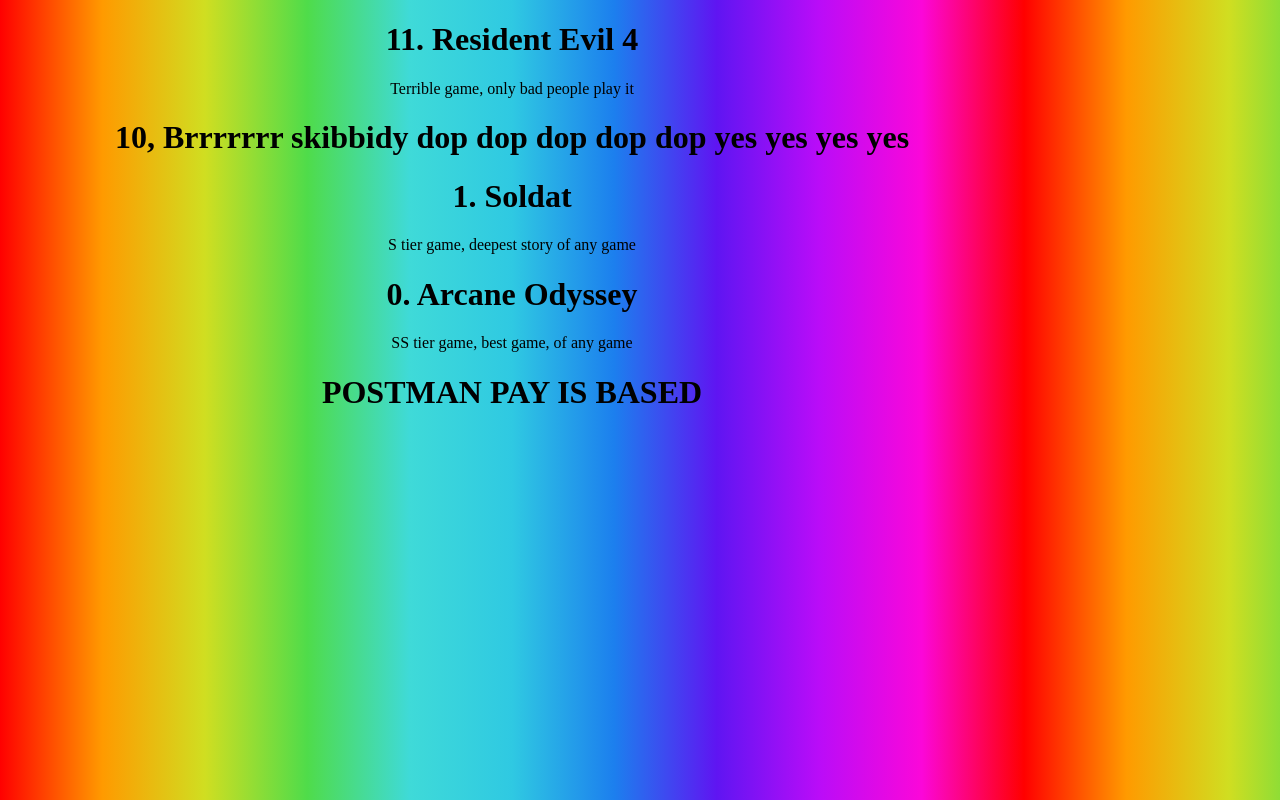
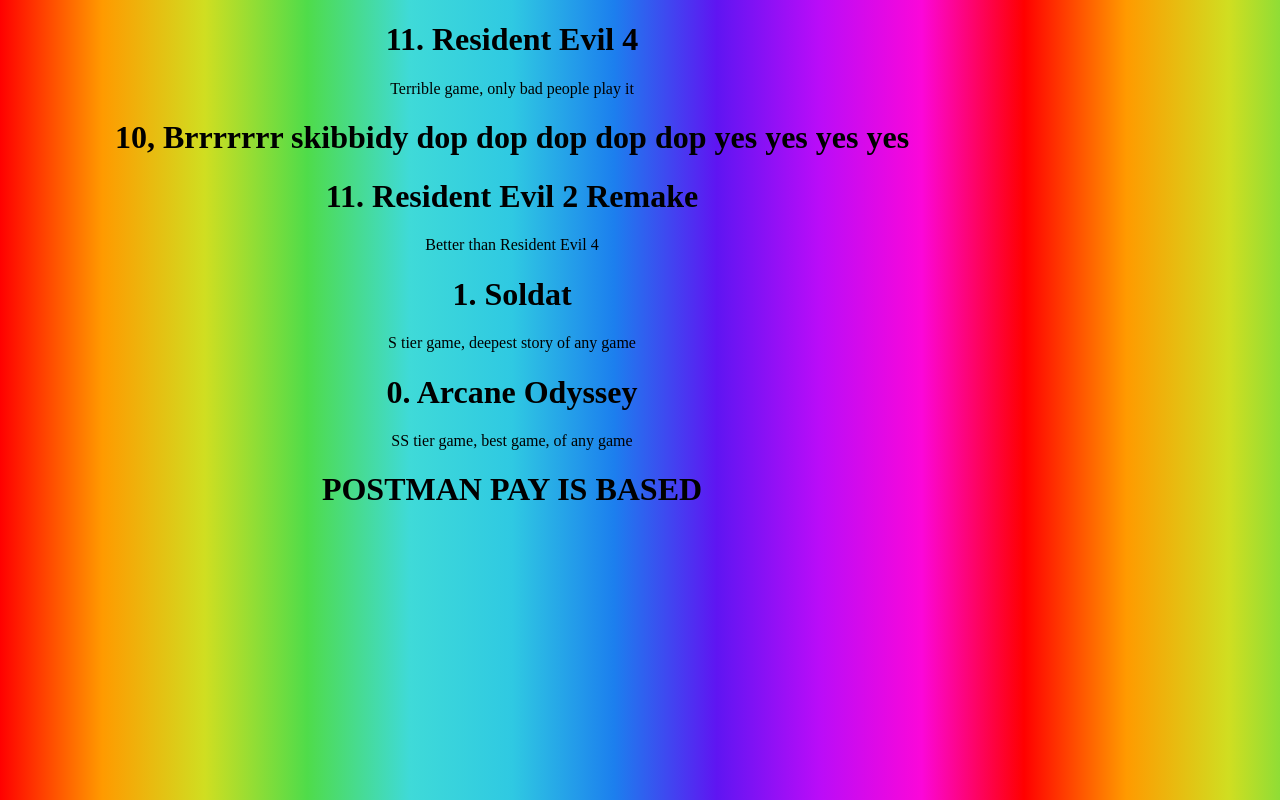
Before and after one commit to LloydGhee/QuandaleDingle.github.io, a plain HTML site: page index.html in a window 1280 px wide. Drawn offline with Linux system fonts and the light colour scheme.

Commit message:
Update index.html

```diff
--- a/index.html
+++ b/index.html
@@ -12,6 +12,9 @@
 
     <h1>10, Brrrrrrr skibbidy dop dop dop dop dop yes yes yes yes </h1>
 
+    <h1>11. Resident Evil 2 Remake</h1>
+    <p>Better than Resident Evil 4 </p>
+
     <h1>1. Soldat</h1>
     <p>S tier game, deepest story of any game</p>
 
```
